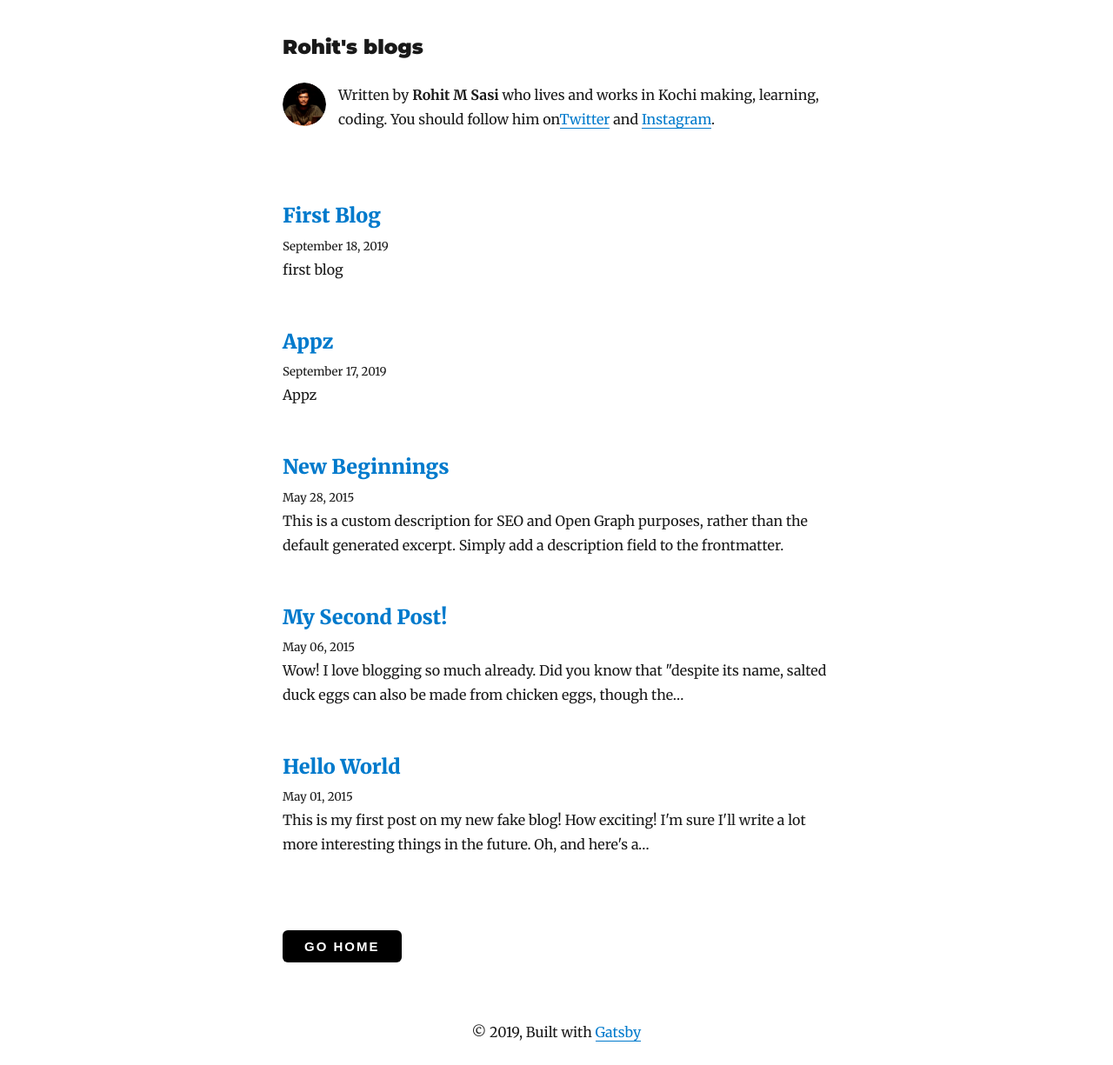
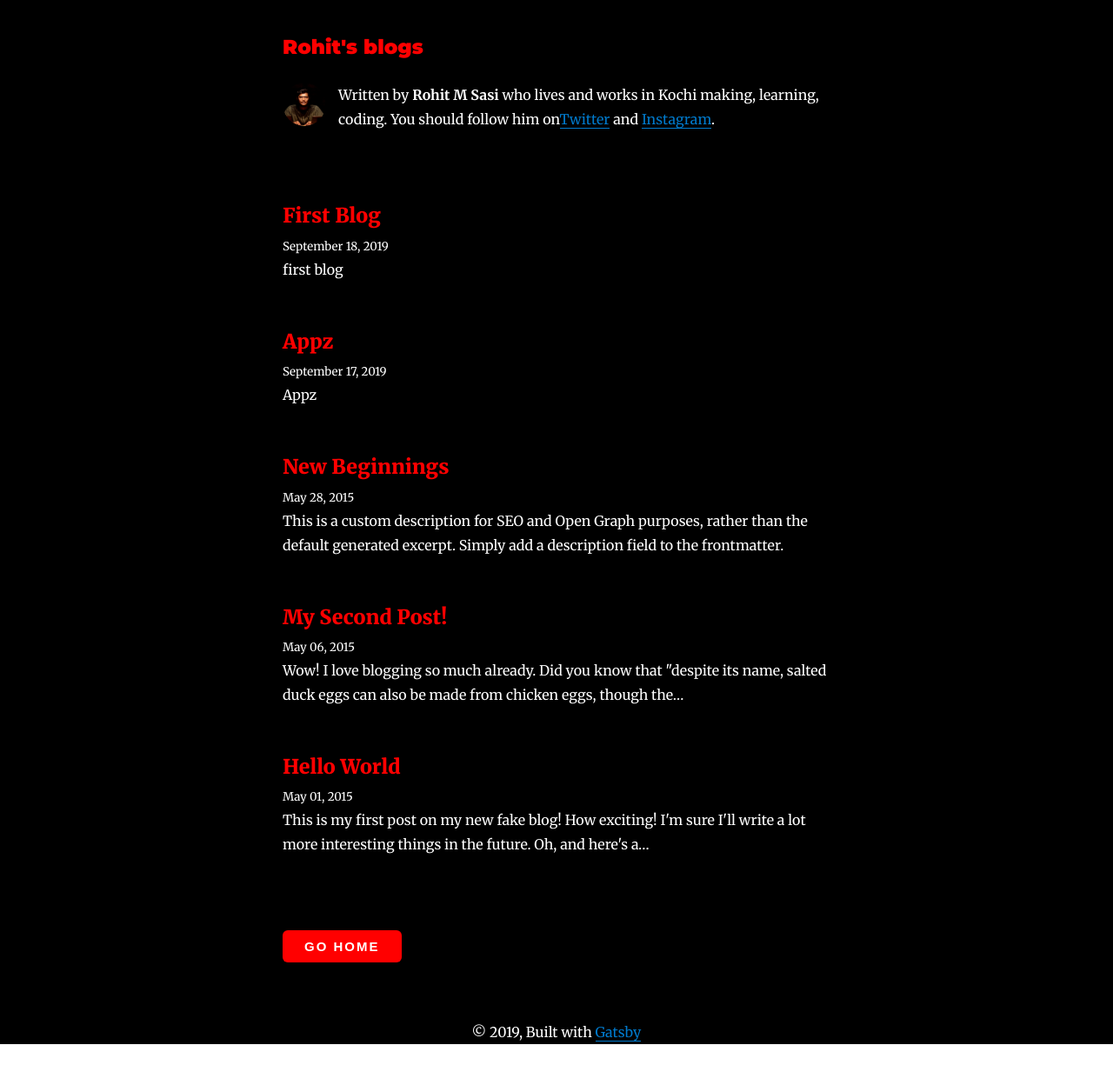
Before and after one commit to Rohitms/personal-web, a Gatsby site: page /blog in a window 1280 px wide. Shown: the whole page at 87% size. Built offline with nearby package versions, Linux system fonts and the light colour scheme; Gatsby itself is replaced by a stand-in of ours; some packages are replaced by stand-ins of ours.

Commit message:
black red

```diff
--- a/src/components/button.js
+++ b/src/components/button.js
@@ -16,7 +16,7 @@ const ButtonWrapper = styled.button`
   text-transform: uppercase;
   letter-spacing: 2px;
 
-  background: ${props => props.props.background || "black"};
+  background: ${props => props.props.background || "red"};
   color: ${props => props.props.color || "rgb(255, 255, 255)"};
   font-size: ${props => props.props.fontSize || "15px"};
   font-weight: ${props => props.props.fontWeight || "600"};
--- a/src/components/layout.js
+++ b/src/components/layout.js
@@ -18,6 +18,7 @@ class Layout extends React.Component {
             ...scale(1.5),
             marginBottom: rhythm(1.5),
             marginTop: 0,
+            color: `red`,
           }}
         >
           <Link
@@ -44,7 +45,7 @@ class Layout extends React.Component {
             style={{
               boxShadow: `none`,
               textDecoration: `none`,
-              color: `inherit`,
+              color: `red`,
             }}
             to={`/blog/`}
           >
@@ -54,7 +55,12 @@ class Layout extends React.Component {
       )
     }
     return (
-      <Wrapper>
+      <Wrapper
+        style={{
+          color: `white`,
+          backgroundColor: `black`,
+        }}
+      >
         <div
           style={{
             marginLeft: `auto`,
--- a/src/pages/blog.js
+++ b/src/pages/blog.js
@@ -28,7 +28,7 @@ class Blog extends React.Component {
                   }}
                 >
                   <Link
-                    style={{ boxShadow: `none` }}
+                    style={{ boxShadow: `none`, color: `red` }}
                     to={`blog${node.fields.slug}`}
                   >
                     {title}
```
Also changed, not shown: src/pages/contact.js (added, +19 -0 lines).
